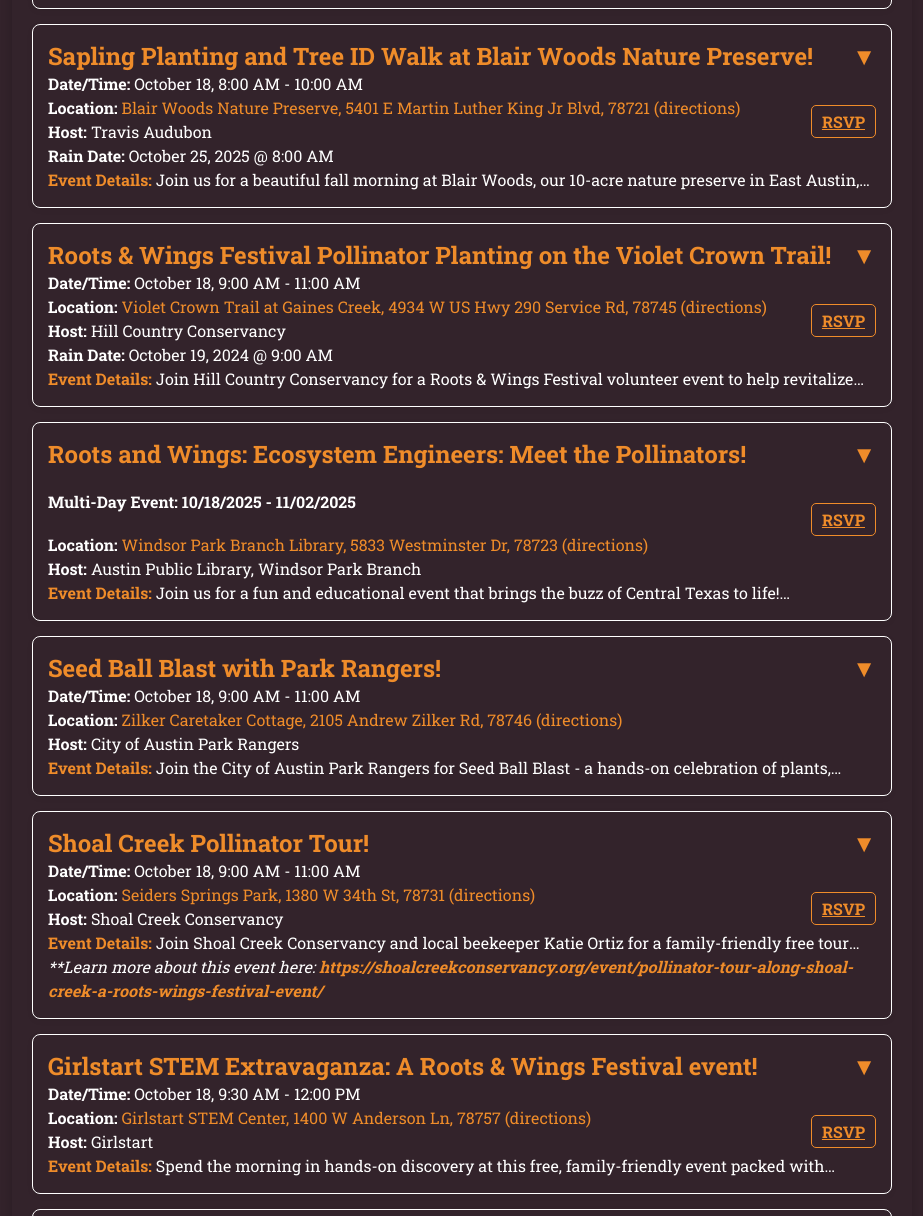
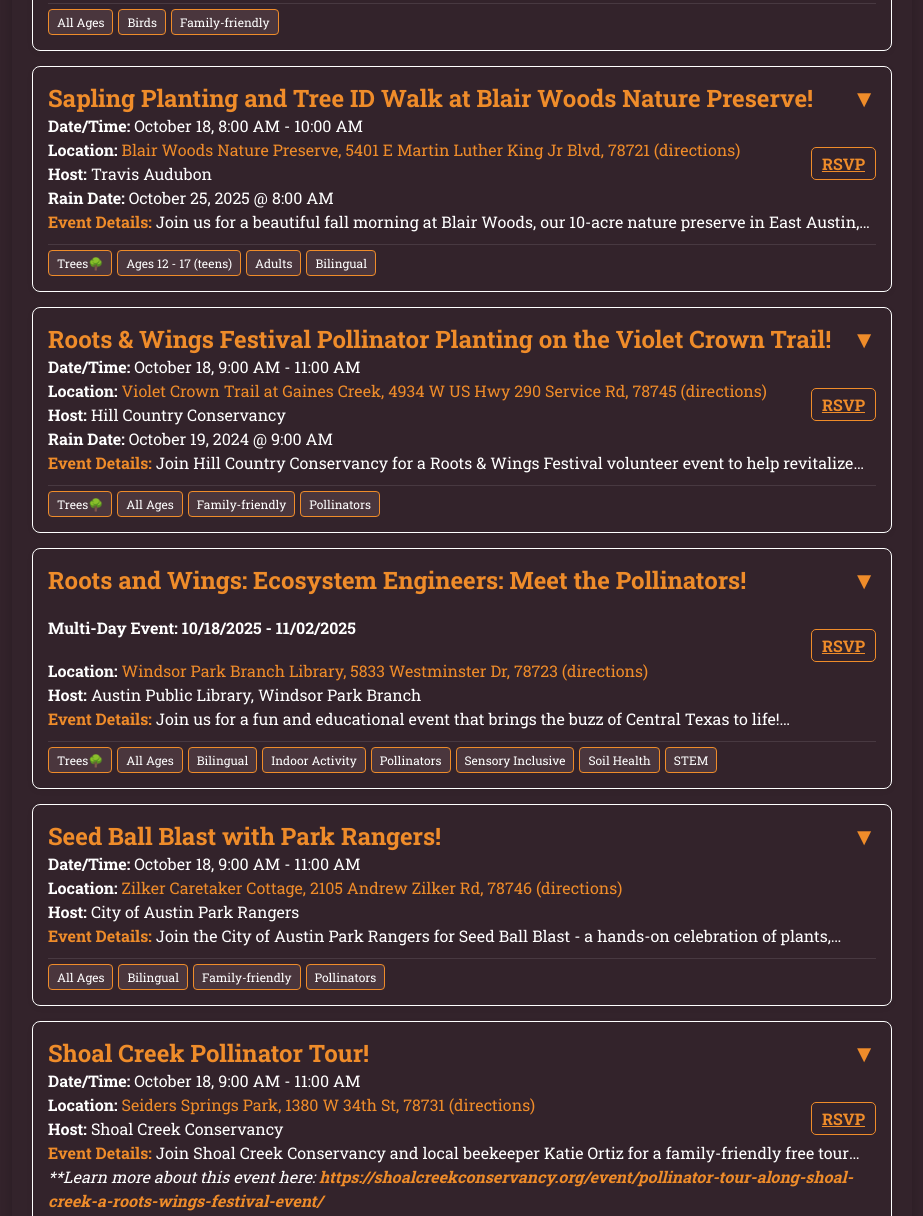
Before and after one commit to halterforestry/RWFinder, a plain HTML site: page index.html in a window 1280 px wide. Shown: the part 1151-2367 px from the top of the page, without its empty margins (178-1101 px from the left). Drawn offline with Linux system fonts and the light colour scheme.

Commit message:
Update index.html

```diff
--- a/index.html
+++ b/index.html
@@ -381,6 +381,28 @@
         .event-details strong {
             font-weight: bold;
         }
+
+/* NEW CATEGORY TAG STYLES */
+        .category-tags-container {
+            margin-top: 10px;
+            display: flex;
+            flex-wrap: wrap;
+            gap: 5px;
+            padding-top: 5px;
+            border-top: 1px solid rgba(255, 255, 255, 0.1);
+        }
+
+        .category-tag {
+            background-color: #4a363d;
+            color: #ffffff;
+            font-size: 0.75rem;
+            padding: 4px 8px;
+            border-radius: 4px;
+            font-weight: normal;
+            border: 1px solid #ef8c2a;
+            white-space: nowrap;
+        }
+/* END NEW CATEGORY TAG STYLES */
 
         .event-item-flex-container {
             display: flex;
@@ -441,7 +463,6 @@
         <section class="search-container">
             <h2 class="filter-title">Filter Events:</h2>
 
-            <!-- NEW KEYWORD SEARCH FILTER -->
             <div class="search-input-group">
                 <label for="keywordInput" class="input-label">Keyword Search:</label>
                 <input type="text" id="keywordInput" class="text-input" placeholder="e.g., Trees, Central Library, Zilker">
@@ -465,7 +486,7 @@
                     <option value="Beautification">Beautification</option>
                     <option value="Bilingual">Bilingual</option>
                     <option value="Birds">Birds</option>
-                    <option value="Butterflies_only">Butterflies only</option>
+                    <option value="Butterflies_Only">Butterflies only</option>
                     <option value="Cultural_Experience">Cultural Experience</option>
                     <option value="Family-friendly">Family-friendly</option>
                     <option value="Food_Sustainability">Food Sustainability</option>
@@ -480,18 +501,16 @@
 
             <div class="search-input-group">
                 <label for="zipCodeInput" class="input-label">Zip Code:</label>
-                <input type="text" id="zipCodeInput" class="text-input" placeholder="e.g., 78704">
+                <input type="text" id="zipCodeInput" class="text-input" placeholder="e.g., 78741">
             </div>
 
             <div class="search-input-group">
                 <label for="hostOrganizationSelect" class="input-label">Host Organization:</label>
                 <select id="hostOrganizationSelect" class="select-input" multiple>
-                    <!-- Options will be populated by JavaScript -->
                     <option value="">(Select Host Organizations)</option>
                 </select>
             </div>
 
-            <!-- NEW WARNING MESSAGE -->
             <div class="search-warning">
                 <p>⚠️ <strong>Note:</strong> Click the 'Search' button to apply filters and view results. Hitting Enter on the keyboard won't work. 'Reset' clears all filters. Scroll down to view results.</p>
 
@@ -520,7 +539,7 @@
   "Host_Organization": "Birdability",
   "Event_Title": "Birdability at Lake Creek Trail: A Roots and Wings Festival Event!",
   "Event_URL": "https://www.birdability.org/",
-  "Event_Description": "Join Virginia Rose and Eric Clow for a welcoming morning of birding at Lake Creek Trail! This fully paved neighborhood trail winds three miles through diverse habitats—woods, thickets, fields, bridges, and low-water crossings—making it a great spot to observe flycatchers, migrating warblers, woodpeckers, the occasional raptor, and more.\n \nWhat to Expect:\n• A relaxed, accessible birding experience for all abilities and skill levels\n• Options to join the Big Sit (stationary birding) or explore along the trail\n• Come-and-go format: stay for the whole morning or just drop in\n \n📍 All are welcome! Registration is encouraged but not required.",
+  "Event_Description": "Join Virginia Rose and Eric Clow for a welcoming morning of birding at Lake Creek Trail! This fully paved neighborhood trail winds three miles through diverse habitats—woods, thickets, fields, bridges, and low-water crossings—making it a great spot to observe flycatchers, migrating warblers, woodpeckers, the occasional raptor, and more.\n \nWhat to Expect:\n• A relaxed, accessible birding experience for all abilities and skill levels\n• Options to join the Big Sit (stationary birding) or explore along the trail\n• Come-and-go format: stay for the whole morning or just drop in\n \n📍 All are welcome! Registration is encouraged but not required.\n \n",
   "Start_Date_Time": "10/18/2025 08:00",
   "End_Date_Time": "10/18/2025 12:00",
   "Duration_Hours": 4,
@@ -706,7 +725,7 @@
   "Host_Organization": "Shoal Creek Conservancy",
   "Event_Title": "Shoal Creek Pollinator Tour!",
   "Event_URL": "https://shoalcreekconservancy.org/event/pollinator-tour-along-shoal-creek-a-roots-wings-festival-event/",
-  "Event_Description": "Join Shoal Creek Conservancy and local beekeeper Katie Ortiz for a family-friendly free tour along Shoal Creek!\n \n\n• We'll chat about all things pollinators, Katie will share her experience as a beekeeper in the greater Austin area, and we'll create bee hotels for native solitary bees using reclaimed material harvested during our tour! We'll also have giveaways that kick-start your pollinator garden along with a honey tasting from Katie's bees!\n \nAll ages are welcome, with supervision, and ASL interpreters will be provided for this tour!\n \nPlease be sure to bring water, and snacks if needed, wear shoes you feel comfortable walking in, and dress for the weather.\n \nRegistration required. Please click the link below or the RSVP button to register.",
+  "Event_Description": "Join Shoal Creek Conservancy and local beekeeper Katie Ortiz for a family-friendly free tour along Shoal Creek!\n \nWe'll chat about all things pollinators, Katie will share her experience as a beekeeper in the greater Austin area, and we'll create bee hotels for native solitary bees using reclaimed material harvested during our tour! We'll also have giveaways that kick-start your pollinator garden along with a honey tasting from Katie's bees!\n \nAll ages are welcome, with supervision, and ASL interpreters will be provided for this tour!\n \nPlease be sure to bring water, and snacks if needed, wear shoes you feel comfortable walking in, and dress for the weather.\n \nRegistration required. Please click the link below or the RSVP button to register.\n \n",
   "Start_Date_Time": "10/18/2025 09:00",
   "End_Date_Time": "10/18/2025 11:00",
   "Duration_Hours": 2,
@@ -3051,6 +3070,31 @@
 
 
             function displayEvents(events) {
+                // --- START NEW LOGIC: Category Map ---
+                const categoriesMap = {
+                    "Trees": "Trees🌳",
+                    "All_Ages": "All Ages",
+                    "Ages_0-5_(kids)": "Ages 0-5 (kids)",
+                    "Ages_5-12_(kids)": "Ages 5-12 (kids)",
+                    "Ages_12-17_(teens)": "Ages 12 - 17 (teens)",
+                    "Adults": "Adults",
+                    "Bats": "Bats",
+                    "Beautification": "Beautification",
+                    "Bilingual": "Bilingual",
+                    "Birds": "Birds",
+                    "Butterflies_Only": "Butterflies only",
+                    "Cultural_Experience": "Cultural Experience",
+                    "Family-friendly": "Family-friendly",
+                    "Food_Sustainability": "Food Sustainability",
+                    "Fungi": "Fungi",
+                    "Indoor_Activity": "Indoor Activity",
+                    "Pollinators": "Pollinators",
+                    "Sensory_Inclusive": "Sensory Inclusive",
+                    "Soil_Health": "Soil Health",
+                    "STEM": "STEM"
+                };
+                // --- END NEW LOGIC: Category Map ---
+
                 eventListContainer.innerHTML = '';
                 const count = events.length;
                 resultsCountHeader.textContent = `${count} Result${count === 1 ? '' : 's'}`;
@@ -3175,7 +3219,6 @@
                         descriptionContainer.innerHTML = `<p class="event-description"><strong style="color: #ef8c2a !important;">Event Details:</strong> ${event.Event_Description.replace(/\n/g, '<br>')}</p>`;
                         eventDetails.appendChild(descriptionContainer);
 
-                        eventItem.appendChild(eventDetails);
 
                         // --- THIS PART CHECKS IF AN EVENT URL EXISTS AND ADDS IT TO THE DESCRIPTION ---
 
@@ -3202,6 +3245,30 @@
                             // Add the new link element to the bottom of the event details
                             eventDetails.appendChild(urlContainer);
                         }
+
+                        // --- START NEW LOGIC: Category Tags ---
+                        const tagsContainer = document.createElement('div');
+                        tagsContainer.classList.add('category-tags-container');
+
+                        Object.keys(categoriesMap).forEach(key => {
+                            // Check if the event property exists and is truthy (1)
+                            if (event.hasOwnProperty(key) && event[key] === 1) {
+                                const tag = document.createElement('span');
+                                tag.classList.add('category-tag');
+                                // Use the display name from the map, falling back to the key
+                                tag.textContent = categoriesMap[key] || key;
+                                tagsContainer.appendChild(tag);
+                            }
+                        });
+
+                        // Only append the container if at least one tag was added
+                        if (tagsContainer.children.length > 0) {
+                            eventDetails.appendChild(tagsContainer);
+                        }
+                        // --- END NEW LOGIC: Category Tags ---
+
+
+                        eventItem.appendChild(eventDetails);
 
                         // RSVP Tag
                         if (event.RSVP) {
```
